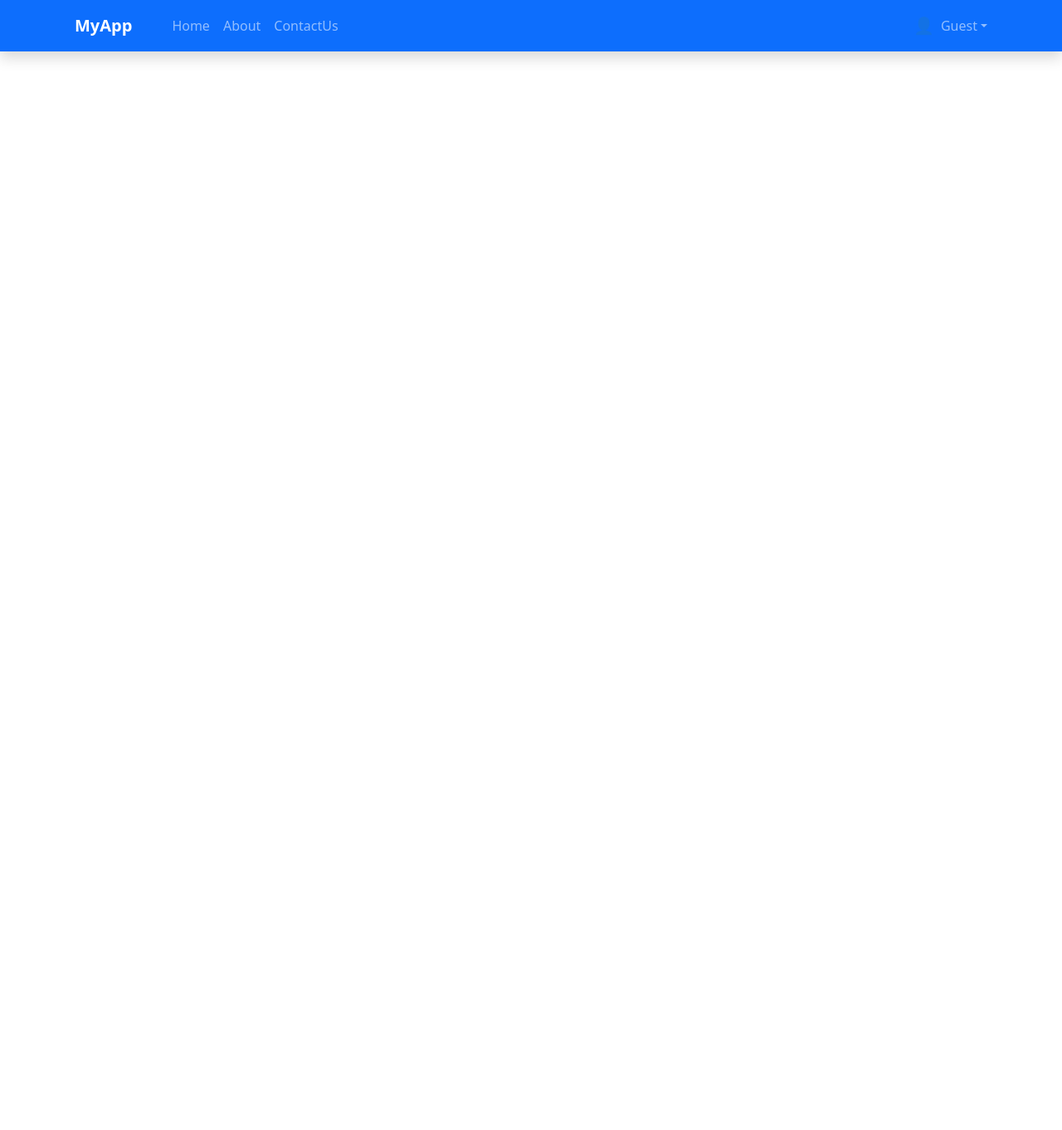
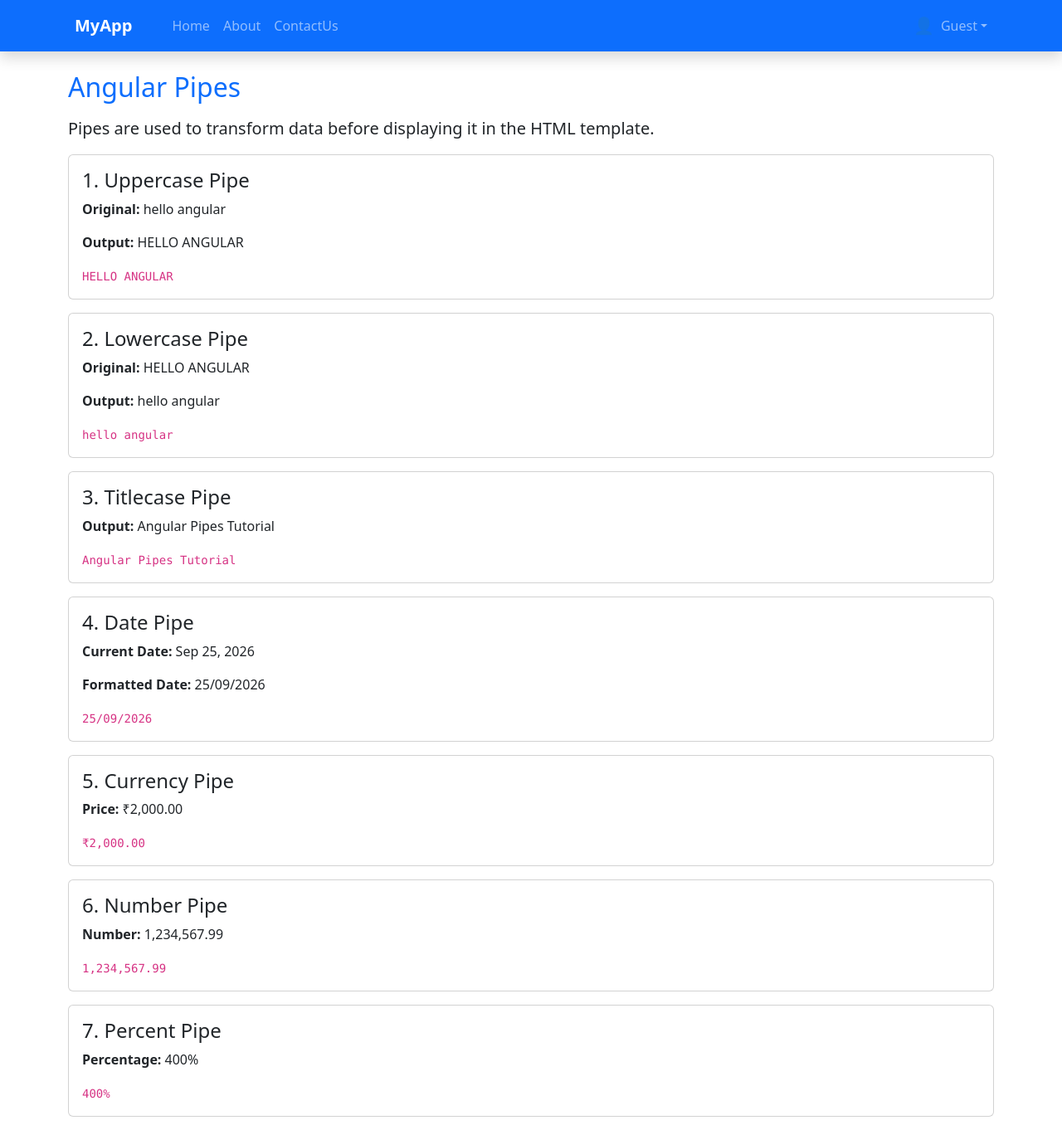
Before and after one commit to ramji235/Angular_Practices, an Angular app: page /pipes in a window 1280 px wide. Before the commit this address led to /. Shown: the whole page at 83% size. Before the commit the page ends 800 px from the top, so only its background shows below. Built offline with nearby package versions, Linux system fonts and the light colour scheme.

Commit message:
Add Angular Pipes Practice and update routes

```diff
--- a/src/app/app.routes.ts
+++ b/src/app/app.routes.ts
@@ -4,6 +4,7 @@ import { About } from './about/about';
 import { Contactus } from './contactus/contactus';
 import { DataBindings } from './data-bindings/data-bindings';
 import { AngularDirectives } from './angular-directives/angular-directives';
+import { Pipes } from './pipes/pipes';
 
 export const routes: Routes = [
     {
@@ -30,5 +31,9 @@ export const routes: Routes = [
     {
         path: 'AngularDirectives',
         component: AngularDirectives
+    },
+    {
+        path: 'pipes',
+        component: Pipes
     }
 ];
--- a/src/app/home/home.ts
+++ b/src/app/home/home.ts
@@ -3,6 +3,8 @@ import { FormsModule } from '@angular/forms';
 import { RouterLink } from '@angular/router';
 import { DataBindings } from '../data-bindings/data-bindings';
 import { AngularDirectives } from '../angular-directives/angular-directives';
+import { Pipes } from '../pipes/pipes';
+
 @Component({
   selector: 'app-home',
   imports: [FormsModule, RouterLink],
--- /dev/null
+++ b/src/app/pipes/pipes.html
@@ -0,0 +1,116 @@
+<div class="container mt-4">
+
+  <h2 class="text-primary mb-3">Angular Pipes</h2>
+
+  <p class="lead">
+    Pipes are used to transform data before displaying it in the HTML template.
+  </p>
+
+  <!-- Uppercase -->
+  <div class="card mb-3">
+    <div class="card-body">
+      <h4>1. Uppercase Pipe</h4>
+
+      <p><strong>Original:</strong> hello angular</p>
+
+      <p>
+        <strong>Output:</strong>
+        {{ 'hello angular' | uppercase }}
+      </p>
+
+      <code>{{ 'hello angular' | uppercase }}</code>
+    </div>
+  </div>
+
+  <!-- Lowercase -->
+  <div class="card mb-3">
+    <div class="card-body">
+      <h4>2. Lowercase Pipe</h4>
+
+      <p><strong>Original:</strong> HELLO ANGULAR</p>
+
+      <p>
+        <strong>Output:</strong>
+        {{ 'HELLO ANGULAR' | lowercase }}
+      </p>
+
+      <code>{{ 'HELLO ANGULAR' | lowercase }}</code>
+    </div>
+  </div>
+
+  <!-- Titlecase -->
+  <div class="card mb-3">
+    <div class="card-body">
+      <h4>3. Titlecase Pipe</h4>
+
+      <p>
+        <strong>Output:</strong>
+        {{ 'angular pipes tutorial' | titlecase }}
+      </p>
+
+      <code>{{ 'angular pipes tutorial' | titlecase }}</code>
+    </div>
+  </div>
+
+  <!-- Date -->
+  <div class="card mb-3">
+    <div class="card-body">
+      <h4>4. Date Pipe</h4>
+
+      <p>
+        <strong>Current Date:</strong>
+        {{ today | date }}
+      </p>
+
+      <p>
+        <strong>Formatted Date:</strong>
+        {{ today | date:'dd/MM/yyyy' }}
+      </p>
+
+      <code>{{ today | date:'dd/MM/yyyy' }}</code>
+    </div>
+  </div>
+
+  <!-- Currency -->
+  <div class="card mb-3">
+    <div class="card-body">
+      <h4>5. Currency Pipe</h4>
+
+      <p>
+        <strong>Price:</strong>
+        {{ price | currency:'INR' }}
+      </p>
+
+      <code>{{ price | currency:'INR' }}</code>
+    </div>
+  </div>
+
+  <!-- Number -->
+  <div class="card mb-3">
+    <div class="card-body">
+      <h4>6. Number Pipe</h4>
+
+      <p>
+        <strong>Number:</strong>
+        {{ numberValue | number:'1.2-2' }}
+      </p>
+
+      <code>{{ numberValue | number:'1.2-2' }}</code>
+    </div>
+  </div>
+
+  <!-- Percent -->
+  <div class="card mb-3">
+    <div class="card-body">
+      <h4>7. Percent Pipe</h4>
+
+      <p>
+        <strong>Percentage:</strong>
+        {{ percentage | percent }}
+      </p>
+
+      <code>{{ percentage | percent }}</code>
+    </div>
+  </div>
+
+</div>
--- /dev/null
+++ b/src/app/pipes/pipes.ts
@@ -0,0 +1,22 @@
+import { CurrencyPipe, DatePipe, DecimalPipe, LowerCasePipe, PercentPipe, TitleCasePipe, UpperCasePipe } from '@angular/common';
+import { Component } from '@angular/core';
+
+@Component({
+  selector: 'app-pipes',
+  imports: [UpperCasePipe,
+  LowerCasePipe,
+  TitleCasePipe,
+  DatePipe,
+  CurrencyPipe,
+  DecimalPipe,
+  PercentPipe],
+  templateUrl: './pipes.html',
+  styleUrl: './pipes.css'
+})
+export class Pipes {
+
+  today  = new Date();
+  price  = 2000;
+  numberValue  = 1234567.9876;
+  percentage  = 4
+}
```
Also changed, not shown: src/app/pipes/pipes.css (added), 1 other file (tests, documents, lock files or other folders).
